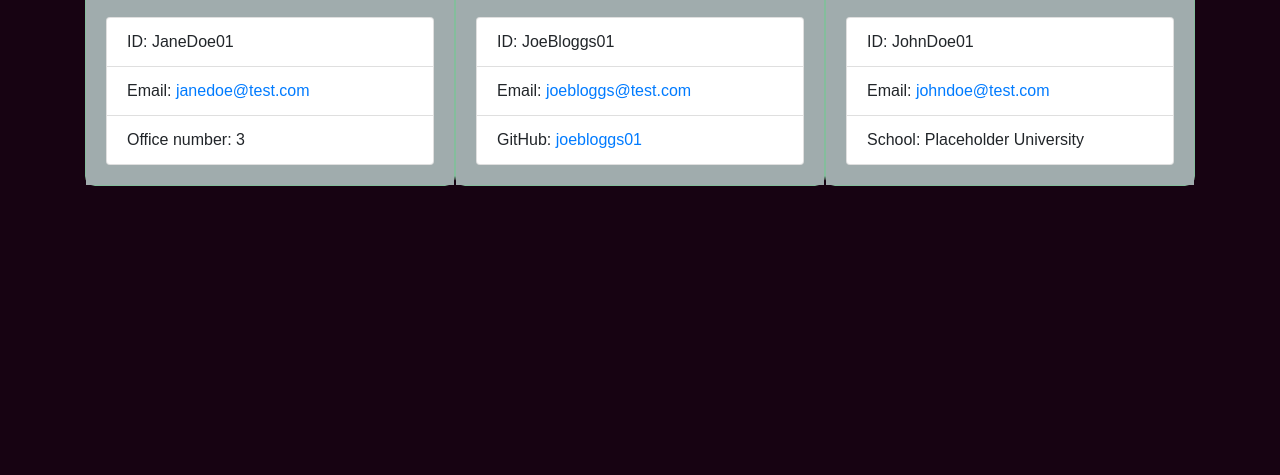
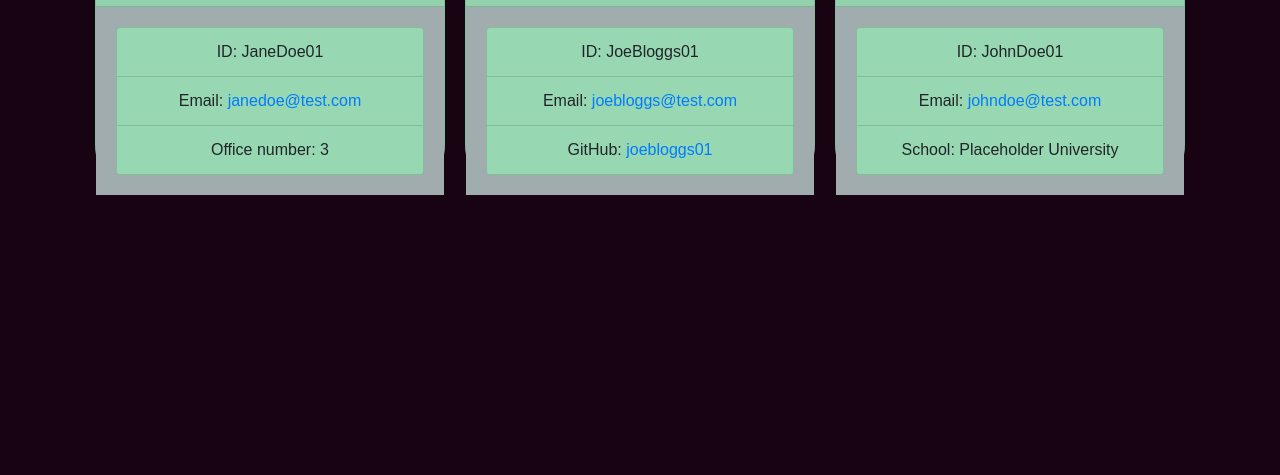
Before and after one commit to lauralp92/team-profile-generator, a website: page output/team.html in a window 1280 px wide. Shown: the part 325-800 px from the top of the page. Drawn offline with nearby package versions, Linux system fonts and the light colour scheme.

Commit message:
completed styling

```diff
--- a/output/style.css
+++ b/output/style.css
@@ -18,10 +18,17 @@ body {
 
 .employee-card {
   background-color: #97d8b2;
-  width: 50%;
-  border-radius: 10px;
+  text-align: center;
+  width: 60%;
+  border-radius: 50px;
+  border-bottom: 50px;
+  margin: 10px;
 }
 
 .card-body {
   background-color: #a0acad;
 }
+
+.list-group-item {
+  background-color: #97d8b2;
+}
```
